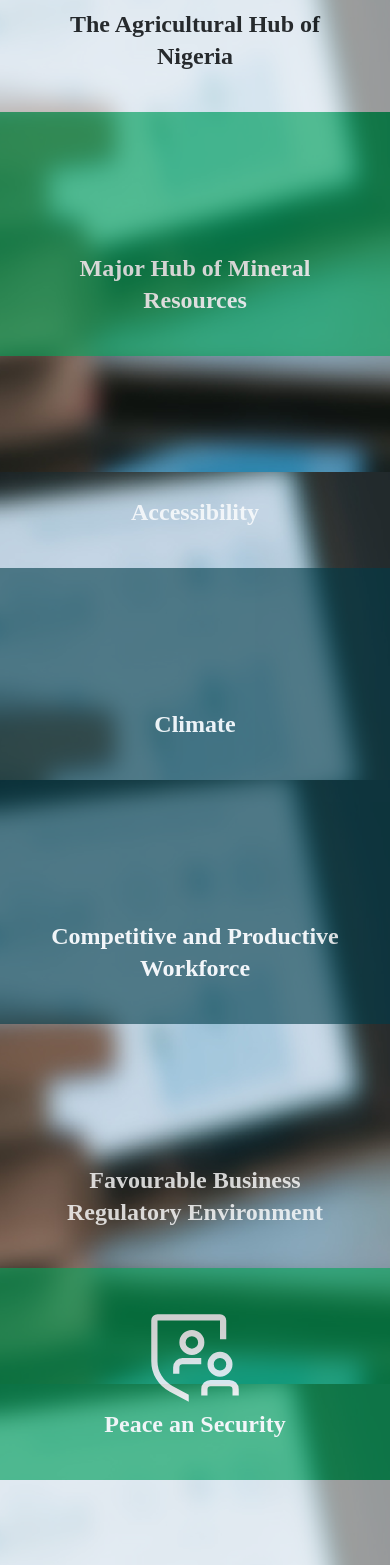
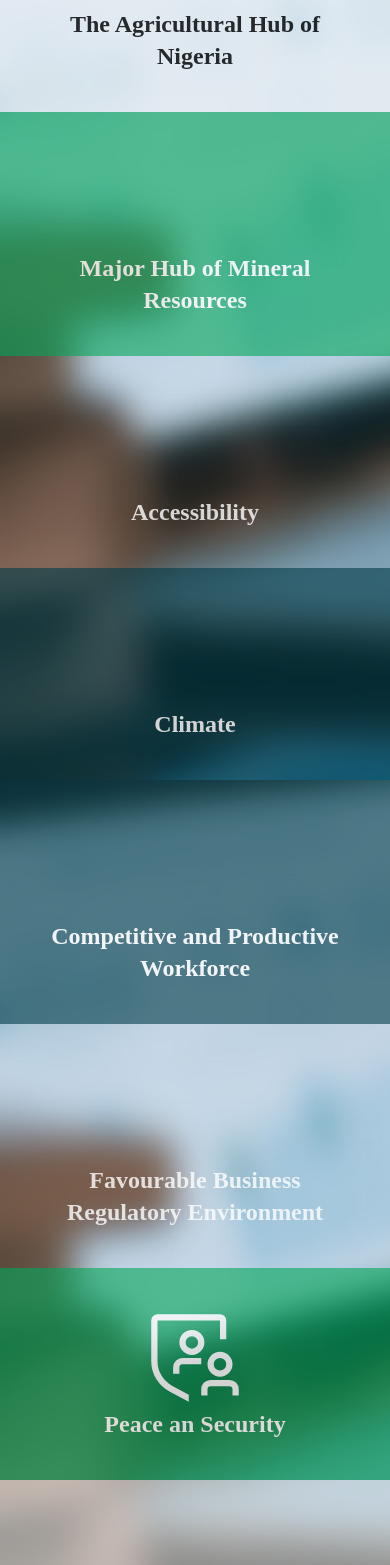
Before and after one commit to nHubNg/opengovapp, a React (Create React App) app: page / in a window 390 px wide. Shown: the part 1485-3050 px from the top of the page. Built offline with nearby package versions, Linux system fonts and the light colour scheme; some icons are missing.

Commit message:
fixed the grid boxes background on mobile

```diff
--- a/src/pages/HomePage.jsx
+++ b/src/pages/HomePage.jsx
@@ -335,7 +335,7 @@
 
         <div className="md:h-screen flex flex-col">
           {/* Content */}
-          <section className="w-full h-full bg-img2 grid grid-cols-1 md:grid-cols-4">
+          <section className="w-full h-full bg-img2 bg-cover grid grid-cols-1 md:grid-cols-4">
             {content.map((item) => (
               <div
                 key={item.id}
@@ -351,7 +351,7 @@
           </section>
 
           {/* Content */}
-          <section className="w-full h-full bg-img2 grid grid-cols-1 md:grid-cols-4">
+          <section className="w-full h-full bg-img2 bg-cover grid grid-cols-1 md:grid-cols-4">
             {secondContent.map((item) => (
               <div
                 key={item.id}
```
